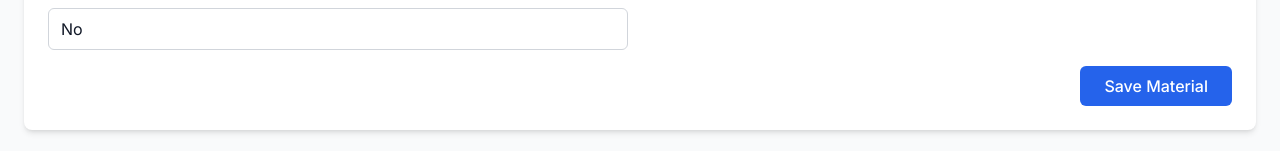
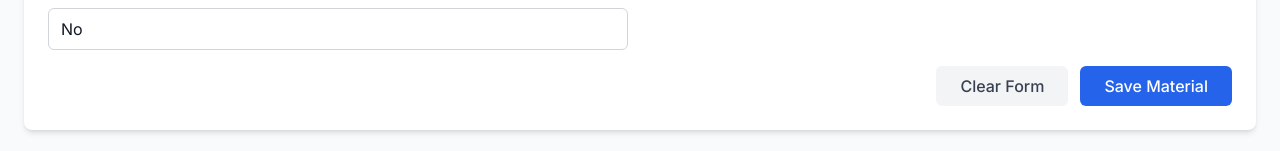
Before and after one commit to istzaher/IDC_POC, a Next.js app: page / in a window 1280 px wide. Shown: the part 1032-1183 px from the top of the page. Built offline with nearby package versions, Linux system fonts and the light colour scheme.

Commit message:
Add clearForm function to MaterialEntryForm: Implement functionality to clear form data with user confirmation, and update handleSubmit to include success notification and form clearing. Enhance dropdown options with optgroups for better organization of material types.

```diff
--- a/app/components/MaterialEntryForm.tsx
+++ b/app/components/MaterialEntryForm.tsx
@@ -140,6 +140,43 @@ export function MaterialEntryForm() {
     }
   }
 
+  const clearForm = () => {
+    // Check if form has any data before showing confirmation
+    const hasData = formData.material || formData.materialDescription || formData.baseUnitOfMeasure ||
+                   formData.materialType || formData.industrySector || formData.materialGroup ||
+                   formData.oldMaterialNumber || formData.crossReferenceMaterial ||
+                   formData.crossPlantMaterialStatus || formData.division
+
+    if (hasData && !confirm('Are you sure you want to clear all form data? This action cannot be undone.')) {
+      return
+    }
+
+    setFormData({
+      material: '',
+      materialDescription: '',
+      baseUnitOfMeasure: '',
+      materialType: '',
+      industrySector: '',
+      materialGroup: '',
+      oldMaterialNumber: '',
+      crossReferenceMaterial: '',
+      crossPlantMaterialStatus: '',
+      commonMaterialFlag: false,
+      batchManagement: 'No',
+      serializationLevel: 'Serialization within the stock material number',
+      approvedBatchRecordRequired: 'No',
+      division: '',
+      catalogEnabled: false
+    })
+    setAnalysis(null)
+    setShowSuggestions({})
+    setFormErrors({})
+
+    if (hasData) {
+      toast.success('Form cleared successfully! 🧹')
+    }
+  }
+
   const handleSubmit = (e: React.FormEvent) => {
     e.preventDefault()
 
@@ -149,6 +186,14 @@ export function MaterialEntryForm() {
 
     // Handle submission
     console.log('Form submitted:', formData)
+
+    // Show success notification
+    toast.success('Material master data submitted successfully! 🎉', {
+      duration: 4000,
+    })
+
+    // Clear the form
+    clearForm()
   }
 
   return (
@@ -202,29 +247,8 @@ export function MaterialEntryForm() {
                     onClick={() => {
                       handleInputChange('material', item.code);
                       handleInputChange('materialDescription', item.desc);
-                      // Also set material type and industry sector for better demo experience
-                      if (item.type) {
-                        handleInputChange('materialType', item.type);
-                      }
-                      if (item.sector) {
-                        handleInputChange('industrySector', item.sector);
-                      }
-                      // Auto select material group based on material type
-                      if (item.type === 'ZDRL') {
-                        handleInputChange('materialGroup', '43KLM (DRILLING TOOLS)');
-                      } else if (item.type === 'ZCHM') {
-                        handleInputChange('materialGroup', '44ABC (CHEMICAL COMPOUNDS)');
-                      } else if (item.type === 'ZELE') {
-                        handleInputChange('materialGroup', '45XYZ (ELECTRICAL COMPONENTS)');
-                      }
-                      // Base unit of measure suggestions - use just the codes
-                      if (item.desc.includes('Rod') || item.desc.includes('Pipe')) {
-                        handleInputChange('baseUnitOfMeasure', 'M');
-                      } else if (item.desc.includes('Bit') || item.desc.includes('Cable')) {
-                        handleInputChange('baseUnitOfMeasure', 'EA');
-                      } else if (item.desc.includes('Cement') || item.desc.includes('Chemical')) {
-                        handleInputChange('baseUnitOfMeasure', 'KG');
-                      }
+                      // Note: All other fields are now independent - users can select them manually
+                      // This allows for complete flexibility in field selection
                     }}
                     className={`px-2 py-1 border rounded text-xs flex items-center gap-1 hover:bg-gray-50
                       ${item.type === 'ZDRL' ? 'bg-blue-50 border-blue-200' :
@@ -396,36 +420,33 @@ export function MaterialEntryForm() {
                 className="sap-input w-full"
               >
                 <option value="">Select</option>
-                {formData.materialType === 'ZDRL' && (
-                  <>
+                {/* ZDRL - Drilling Materials */}
+                <optgroup label="ZDRL - Drilling Materials">
                   <option value="43JDX (SELF INDEXING GUIDE)">43JDX (SELF INDEXING GUIDE)</option>
                   <option value="43KLM (DRILLING TOOLS)">43KLM (DRILLING TOOLS)</option>
                   <option value="43MNP (DRILL BITS)">43MNP (DRILL BITS)</option>
                   <option value="43ABC (DRILL PIPES)">43ABC (DRILL PIPES)</option>
                   <option value="43DEF (DRILL COLLARS)">43DEF (DRILL COLLARS)</option>
                   <option value="43GHI (DRILLING ACCESSORIES)">43GHI (DRILLING ACCESSORIES)</option>
-                  </>
-                )}
-                {formData.materialType === 'ZCHM' && (
-                  <>
+                </optgroup>
+                {/* ZCHM - Chemical Materials */}
+                <optgroup label="ZCHM - Chemical Materials">
                   <option value="44ABC (CHEMICAL COMPOUNDS)">44ABC (CHEMICAL COMPOUNDS)</option>
                   <option value="44DEF (DRILLING FLUIDS)">44DEF (DRILLING FLUIDS)</option>
                   <option value="44GHI (CEMENT ADDITIVES)">44GHI (CEMENT ADDITIVES)</option>
                   <option value="44JKL (CORROSION INHIBITORS)">44JKL (CORROSION INHIBITORS)</option>
                   <option value="44MNO (CLEANING CHEMICALS)">44MNO (CLEANING CHEMICALS)</option>
                   <option value="44PQR (PRODUCTION CHEMICALS)">44PQR (PRODUCTION CHEMICALS)</option>
-                  </>
-                )}
-                {formData.materialType === 'ZELE' && (
-                  <>
+                </optgroup>
+                {/* ZELE - Electrical Materials */}
+                <optgroup label="ZELE - Electrical Materials">
                   <option value="45XYZ (ELECTRICAL COMPONENTS)">45XYZ (ELECTRICAL COMPONENTS)</option>
                   <option value="45UVW (CONTROL SYSTEMS)">45UVW (CONTROL SYSTEMS)</option>
                   <option value="45RST (POWER SUPPLIES)">45RST (POWER SUPPLIES)</option>
                   <option value="45ABC (CABLES & WIRING)">45ABC (CABLES & WIRING)</option>
                   <option value="45DEF (INSTRUMENTATION)">45DEF (INSTRUMENTATION)</option>
                   <option value="45GHI (ELECTRICAL PANELS)">45GHI (ELECTRICAL PANELS)</option>
-                  </>
-                )}
+                </optgroup>
               </select>
               {analysis?.suggestions?.materialGroup && (
                 <button
@@ -585,8 +606,15 @@ export function MaterialEntryForm() {
           </div>
         </div>
 
-        {/* Submit Button */}
-        <div className="flex justify-end mt-6">
+        {/* Submit and Clear Buttons */}
+        <div className="flex justify-end gap-3 mt-6">
+          <button
+            type="button"
+            onClick={clearForm}
+            className="px-6 py-2 bg-gray-100 text-gray-700 font-medium rounded-md hover:bg-gray-200 focus:outline-none focus:ring-2 focus:ring-gray-500 focus:ring-offset-2"
+          >
+            Clear Form
+          </button>
           <button
             type="submit"
             className="px-6 py-2 bg-blue-600 text-white font-medium rounded-md hover:bg-blue-700 focus:outline-none focus:ring-2 focus:ring-blue-500 focus:ring-offset-2"
```
Lines whose indentation alone changed are shown as unchanged.
